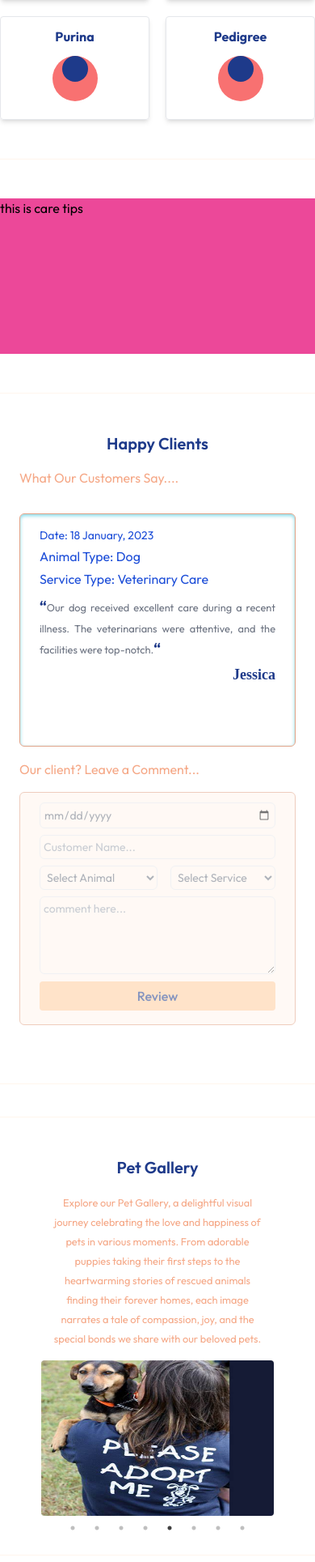
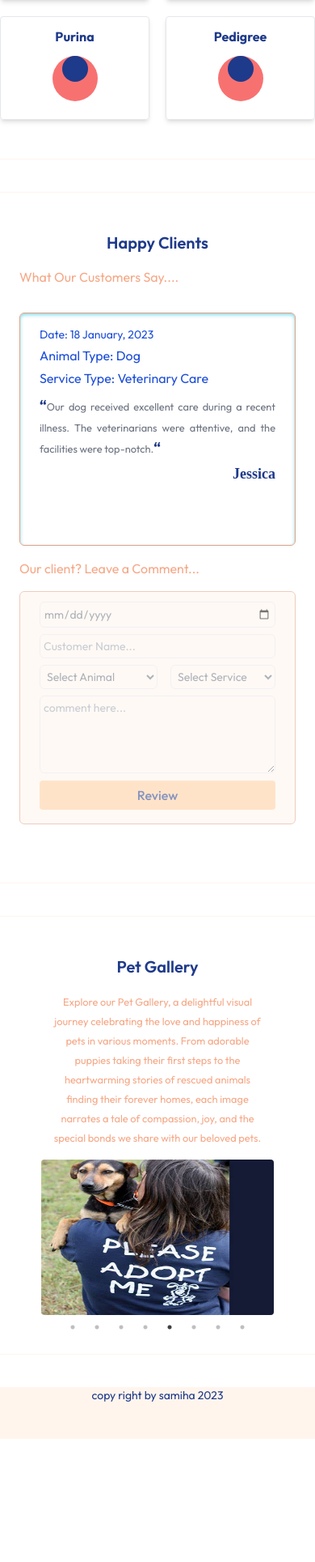
Before and after one commit to QuaziSamiha/PawsomeCare, a React (Vite) app: page / in a window 390 px wide. Shown: the part 7857-9786 px from the top of the page at 81% size. After the commit the page ends 9634 px from the top, so only its background shows below. Built offline with nearby package versions, Linux system fonts and the light colour scheme; a web font is replaced by a local one.

Commit message:
submitted

```diff
--- a/src/components/Home/CareTips.jsx
+++ /dev/null
@@ -1,11 +0,0 @@
-function CareTips() {
-  return (
-    <>
-      <div id="careTips" className="h-48 my-12 bg-pink-500">
-        <h1>this is care tips</h1>
-      </div>
-    </>
-  );
-}
-
-export default CareTips;
--- a/src/components/Home/Home.jsx
+++ b/src/components/Home/Home.jsx
@@ -1,6 +1,6 @@
 import Footer from "../shared/Footer/Footer";
 import About from "./About";
-import CareTips from "./CareTips";
+// import CareTips from "./CareTips";
 import Gallery from "./Gallery";
 import Header from "./Header";
 import Partners from "./Partners/Partners";
@@ -19,7 +19,7 @@ function Home() {
         <TheTeam />
         <About />
         <Partners />
-        <CareTips />
+        {/* <CareTips /> */}
         <Testimonials />
         <Gallery />
         <Footer />
--- a/src/components/shared/Footer/Footer.jsx
+++ b/src/components/shared/Footer/Footer.jsx
@@ -2,12 +2,34 @@ function Footer() {
   return (
     <>
       <div>
-        <h1>this is footer</h1>
-        <div className="md:grid md:grid-cols-2 lg:grid-cols-4 gap-5">
-          <div>Contact Us</div>
-          <div>Social Media</div>
-          <div>FAQ</div>
-          <div>Navigation</div>
+        {/* <h1>this is footer</h1> */}
+        <div className="bg-[#fff5ed] h-16 ">
+          <h1 className="text-center text-blue-900 text-sm">
+            copy right by samiha 2023
+          </h1>
+          {/* <div className="md:grid md:grid-cols-2 bg-[#fff5ed] h-96 lg:grid-cols-4 gap-5"> */}
+          {/* <div className="h-80">Contact Us</div> */}
+          {/* <div>Social Media</div> */}
+          {/* <div>FAQ</div> */}
+          {/* <div className="h-80"> */}
+          {/* {routes.map((route) => (
+              <li
+                key={route.id}
+                className="lg:text-lg px-2 cursor-pointer hover:text-[#fdaf66]"
+              >
+                <Link
+                  activeClass="active"
+                  to={route.id}
+                  spy={true}
+                  smooth={true}
+                  offset={-70} // Adjust this value to offset the scroll position if you have a fixed header
+                  duration={500}
+                >
+                  {route.name}
+                </Link>
+              </li>
+            ))} */}
+          {/* </div> */}
         </div>
       </div>
     </>
--- a/src/components/shared/Navbar.jsx
+++ b/src/components/shared/Navbar.jsx
@@ -14,7 +14,7 @@ function Navbar() {
     { id: "partners", name: "Partners" },
     { id: "testimonials", name: "Testimonials" },
     { id: "gallery", name: "Gallery" },
-    { id: "careTips", name: "Care Tips" },
+    // { id: "careTips", name: "Care Tips" },
   ];
 
   return (
```
